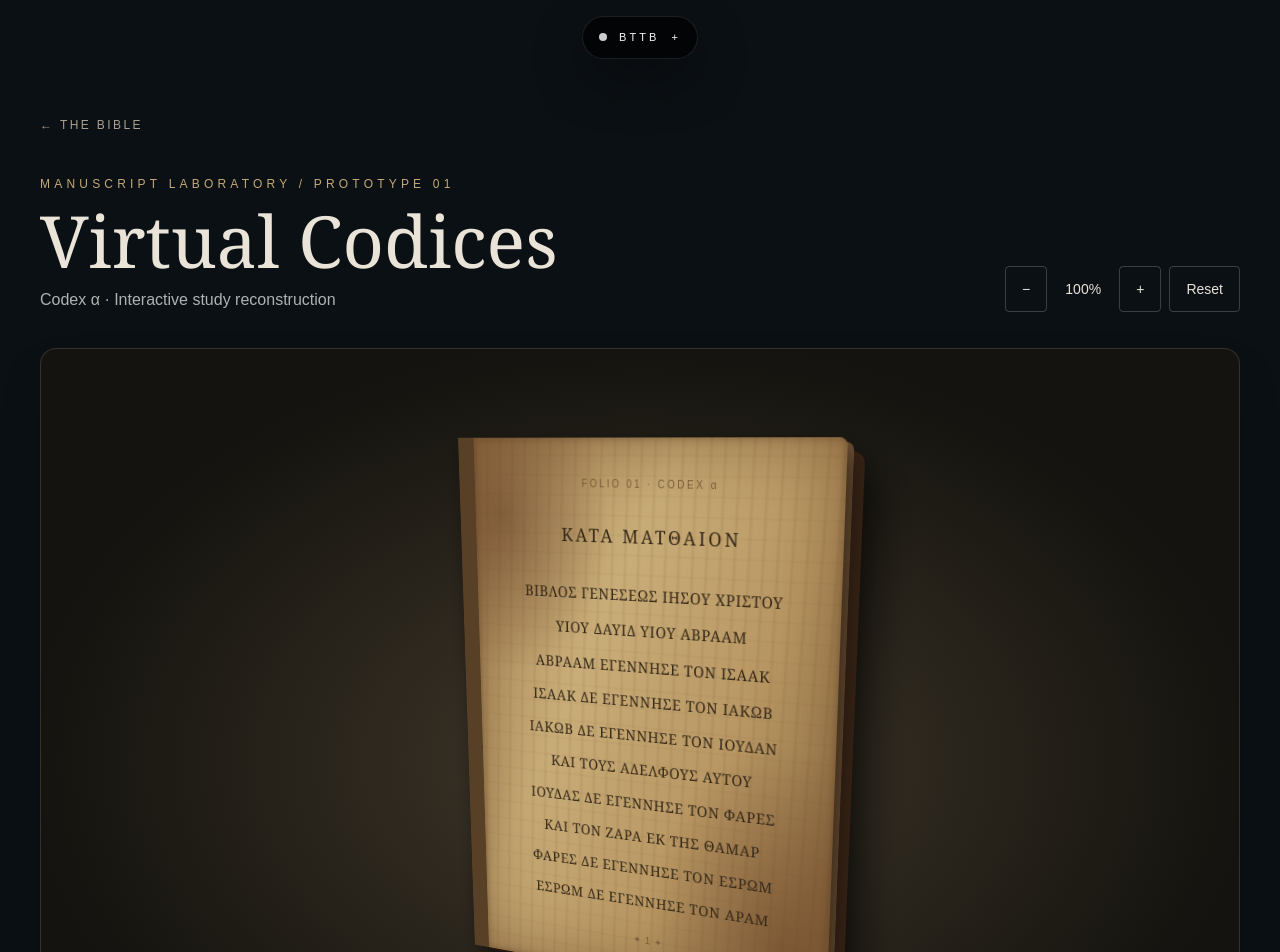
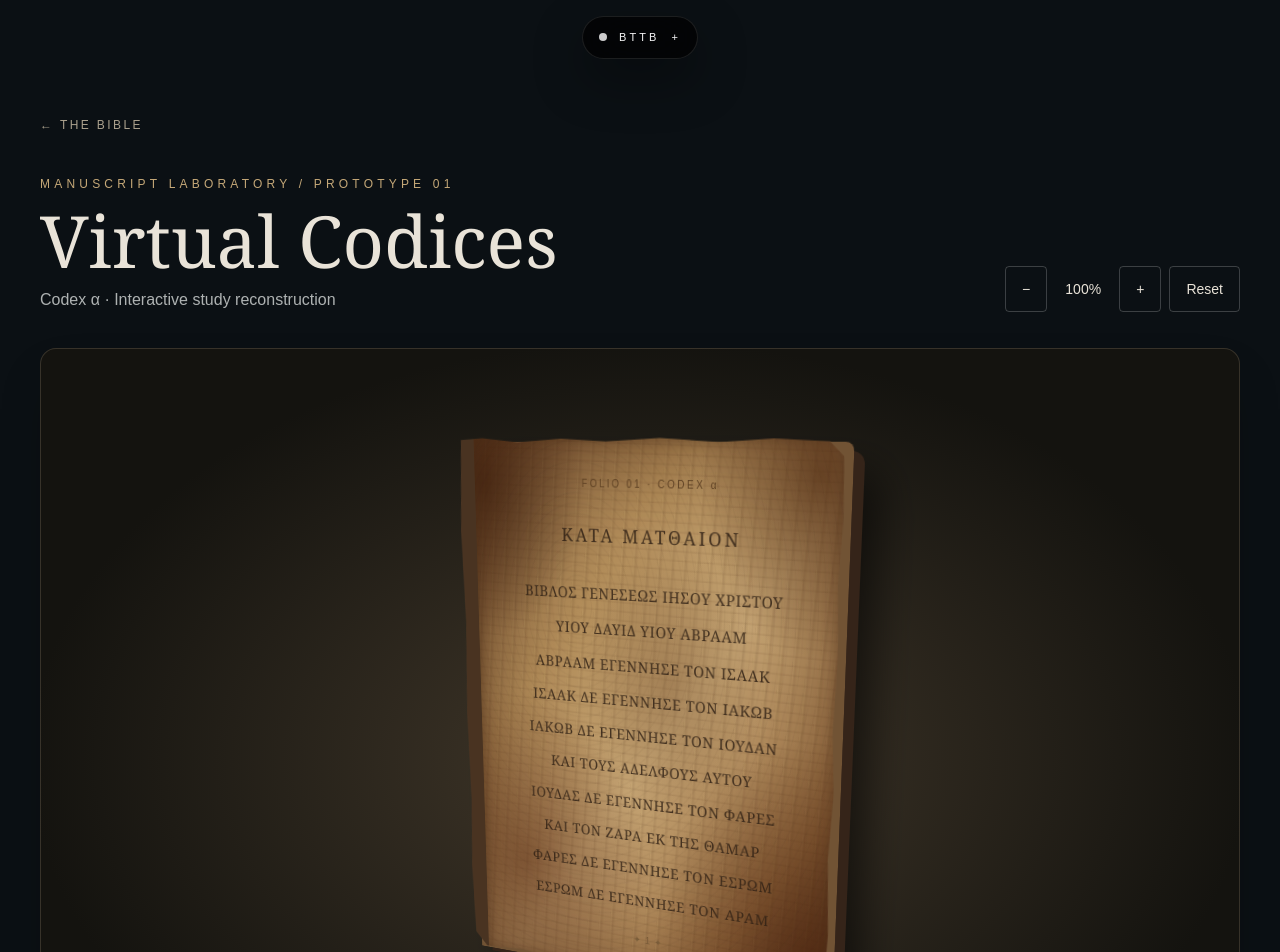
Before and after one commit to BTTBMOVEMENT/vp-portfolio, a Next.js app: page /virtual-codices in a window 1280 px wide. Shown: the top 952 px of the page. Built offline with nearby package versions, Linux system fonts and the light colour scheme.

Commit message:
style: distress codex parchment with ragged edges, stains and fiber texture

```diff
--- a/app/virtual-codices/CodexViewer.tsx
+++ b/app/virtual-codices/CodexViewer.tsx
@@ -30,13 +30,14 @@ export default function CodexViewer(){
    <section aria-label="Interactive manuscript viewer" className="relative mt-9 overflow-hidden rounded-2xl border border-[#6c6252]/40 bg-[radial-gradient(ellipse_at_center,#42382a,#14130f_72%)] px-4 py-12 shadow-2xl md:py-16">
     <div className="relative flex min-h-[570px] touch-none select-none cursor-grab active:cursor-grabbing items-center justify-center overflow-hidden py-8" style={{perspective:"1200px"}} onPointerDown={onDragStart} onPointerMove={onDragMove} onPointerUp={onDragEnd} onPointerCancel={onDragEnd} aria-label="Drag to rotate the virtual codex">
      <div className="relative origin-center transition-transform duration-300" style={{transform:`scale(${zoom}) rotateX(${orbit.x}deg) rotateY(${orbit.y}deg)`,transformStyle:"preserve-3d",transition:drag.current?"none":"transform 250ms ease"}}>
-      <div className="absolute inset-0 translate-x-3 translate-y-3 rounded-r-xl bg-[#3b2516] shadow-[14px_18px_40px_#0009]" style={{transform:"translateZ(-18px)"}}/>
+      <div className="absolute inset-0 translate-x-3 translate-y-3 rounded-r-xl bg-[#352419] shadow-[14px_18px_40px_#0009]" style={{transform:"translateZ(-18px)"}}/>
       <div className="absolute inset-0 translate-x-1 translate-y-1 rounded-r-lg bg-[#715334]" style={{transform:"translateZ(-9px)"}}/>
-      <article className="relative flex h-[490px] w-[305px] flex-col overflow-hidden rounded-r-lg border-l-[18px] border-[#584027] px-7 pb-8 pt-9 text-[#352818] shadow-[inset_0_0_75px_#68422299,inset_0_0_8px_#49321c88,8px_12px_28px_#0008] sm:h-[550px] sm:w-[400px] sm:px-10" style={{background:"radial-gradient(ellipse at 8% 14%,#5a341e80,transparent 24%),radial-gradient(ellipse at 88% 90%,#6740228a,transparent 30%),repeating-linear-gradient(92deg,transparent 0px,#50301516 2px,transparent 5px,transparent 14px),repeating-linear-gradient(0deg,transparent 0px,#704a2412 1px,transparent 3px,transparent 19px),linear-gradient(115deg,#a98758,#c9ad78 35%,#b89763 65%,#8e6d46)",transformOrigin:"left center",transform:turn?"rotateY(-74deg)":"rotateY(0deg)",transition:"transform 320ms ease-in-out"}}>
-       <div className="text-center text-[10px] tracking-[.25em] text-[#7a5d36]">{p.folio.toUpperCase()} · CODEX α</div>
-       <h2 className="mt-7 text-center font-serif text-lg tracking-[.16em]">{p.head}</h2>
-       <div className="mt-8 flex-1 space-y-3 overflow-hidden text-center font-serif text-[12px] leading-[1.55] tracking-[.045em] sm:text-[15px]" lang="grc">{p.lines.map((line,i)=><p key={i} className={modern?"normal-case tracking-normal":""}>{modern?line.toLocaleLowerCase("el"):line}</p>)}</div>
-       <div className="mt-5 text-center text-[10px] tracking-widest text-[#795c39]">✦ {leaf+1} ✦</div>
+      <article className="relative flex h-[490px] w-[305px] flex-col overflow-hidden border-l-[18px] border-[#493321] px-7 pb-8 pt-9 text-[#302115] shadow-[inset_0_0_95px_#48230d99,inset_0_0_16px_#49321caa,8px_12px_28px_#0008] sm:h-[550px] sm:w-[400px] sm:px-10" style={{background:"radial-gradient(ellipse at 2% 8%,#3b1e0dc0,transparent 22%),radial-gradient(ellipse at 94% 6%,#4a260da8,transparent 23%),radial-gradient(ellipse at 95% 93%,#4b230dbb,transparent 32%),radial-gradient(ellipse at 13% 80%,#5d30189e,transparent 30%),radial-gradient(ellipse at 56% 43%,#65412455,transparent 31%),repeating-linear-gradient(94deg,#3c27100a 0px,#e5cb8a11 1px,#4a2d171c 3px,transparent 6px,transparent 13px),repeating-linear-gradient(2deg,transparent 0px,#49281119 1px,transparent 3px,transparent 9px),linear-gradient(125deg,#6e4c30,#b18c59 30%,#c6a574 54%,#9a7044 82%,#5e3d29)",clipPath:"polygon(0.8% 0.4%,7% 0.1%,17% 0.8%,29% 0.2%,41% 0.7%,55% 0.1%,70% 0.8%,83% 0.2%,96% 0.7%,99.3% 3%,99.7% 13%,99% 24%,99.6% 36%,99% 49%,99.8% 60%,99% 72%,99.7% 86%,99% 97%,96% 99.2%,84% 99.7%,69% 99%,56% 99.7%,42% 99%,28% 99.8%,15% 99.1%,4% 99.7%,0.6% 97%,0% 83%,0.5% 69%,0% 52%,0.6% 34%,0% 17%)",transformOrigin:"left center",transform:turn?"rotateY(-74deg)":"rotateY(0deg)",transition:"transform 320ms ease-in-out"}}>
+       <div className="pointer-events-none absolute inset-0 opacity-35" style={{background:"repeating-radial-gradient(ellipse at 30% 30%,transparent 0px,#43240d20 1px,transparent 2px,transparent 7px)",mixBlendMode:"multiply"}}/>
+       <div className="relative text-center text-[10px] tracking-[.25em] text-[#604325]">{p.folio.toUpperCase()} · CODEX α</div>
+       <h2 className="relative mt-7 text-center font-serif text-lg tracking-[.16em] opacity-85">{p.head}</h2>
+       <div className="relative mt-8 flex-1 space-y-3 overflow-hidden text-center font-serif text-[12px] leading-[1.55] tracking-[.045em] opacity-85 sm:text-[15px]" lang="grc">{p.lines.map((line,i)=><p key={i} className={modern?"normal-case tracking-normal":""}>{modern?line.toLocaleLowerCase("el"):line}</p>)}</div>
+       <div className="relative mt-5 text-center text-[10px] tracking-widest text-[#795c39]">✦ {leaf+1} ✦</div>
       </article>
      </div>
     </div>
```
